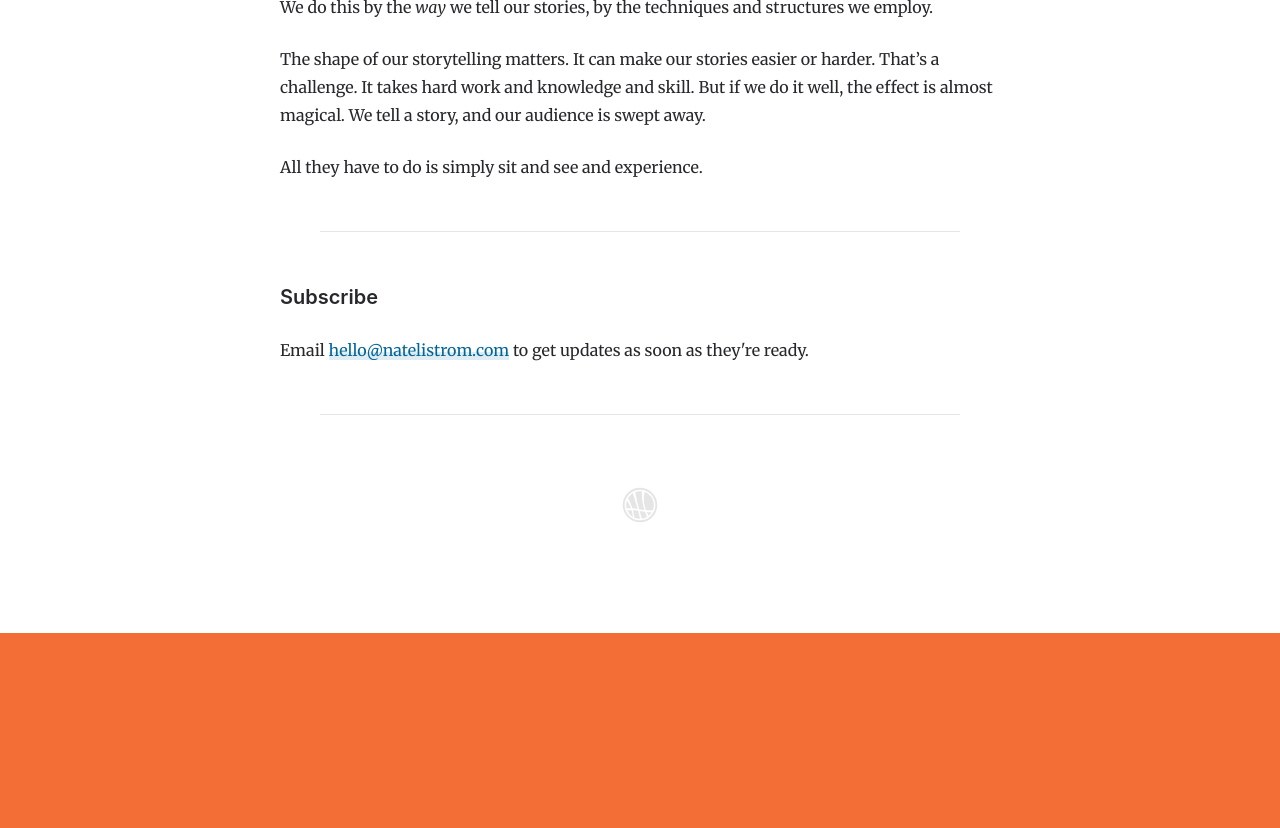
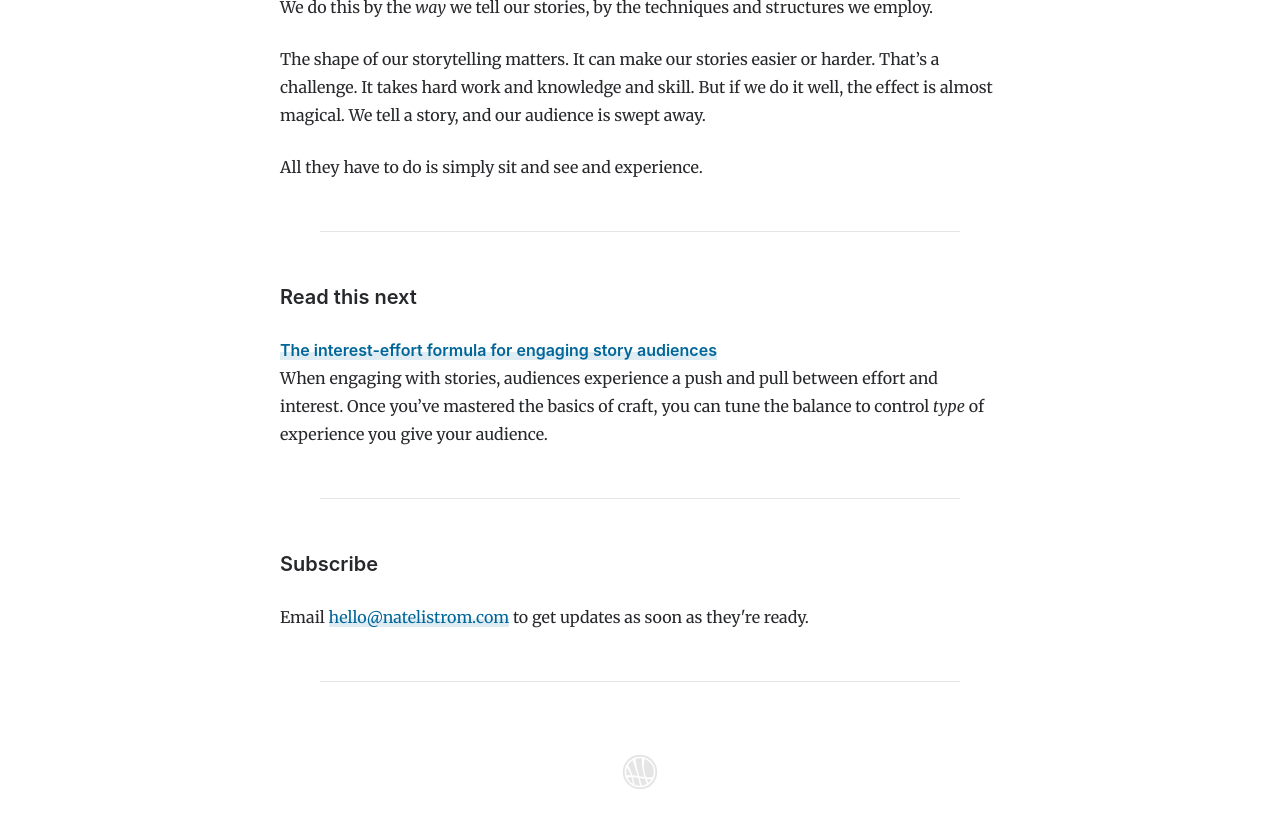
Before and after one commit to natelistrom/natelistrom.github.io, a Jekyll site: the page built from _posts/2022-11-25-engineers-and-tour-guides.md, in a window 1280 px wide and 900 px high, scrolled down 2349 px. Shown: the top 828 px of the window. Built offline with Jekyll 4.4.1, drawn with Linux system fonts in a browser that asks for light colours; before the commit the page ends 2982 px from its top, so only the background shows below that.

Commit message:
Add crosslinks to effort posts

```diff
--- a/_posts/2022-11-25-engineers-and-tour-guides.md
+++ b/_posts/2022-11-25-engineers-and-tour-guides.md
@@ -58,3 +58,10 @@ We do this by the _way_ we tell our stories, by the techniques and structures we
 The shape of our storytelling matters. It can make our stories easier or harder. That's a challenge. It takes hard work and knowledge and skill. But if we do it well, the effect is almost magical. We tell a story, and our audience is swept away.
 
 All they have to do is simply sit and see and experience.
+
+---
+
+#### Read this next
+
+**[The interest-effort formula for engaging story audiences]({% post_url 2022-08-11-interest-effort %})**
+<br />When engaging with stories, audiences experience a push and pull between effort and interest. Once you’ve mastered the basics of craft, you can tune the balance to control <em>type</em> of experience you give your audience.
```
Also changed, not shown: _posts/2022-08-11-interest-effort.md (+7 -0 lines).
